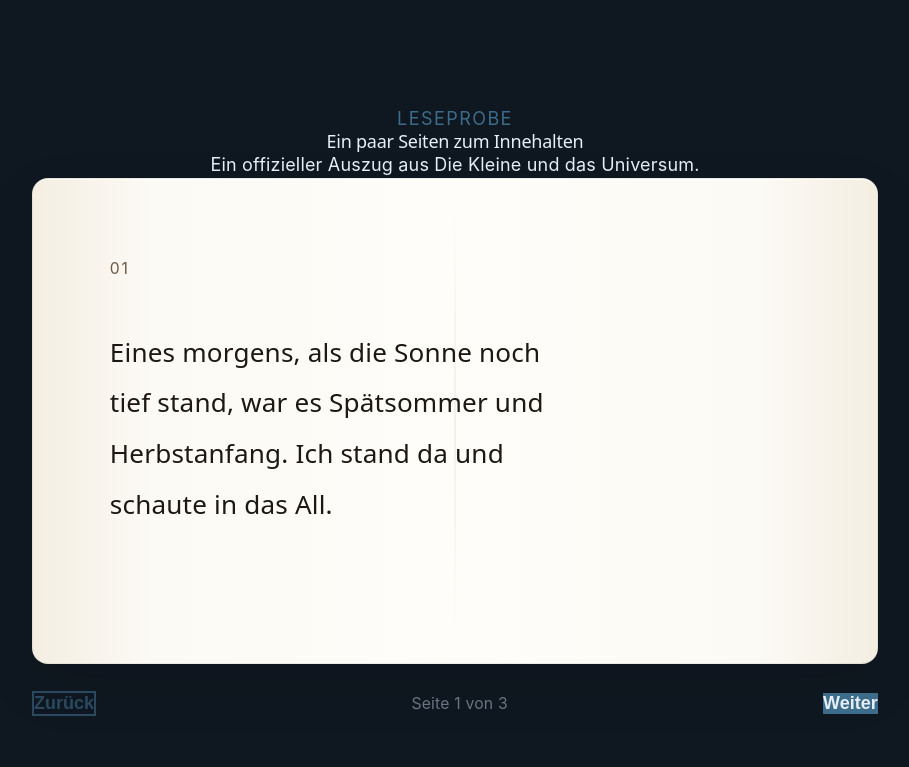
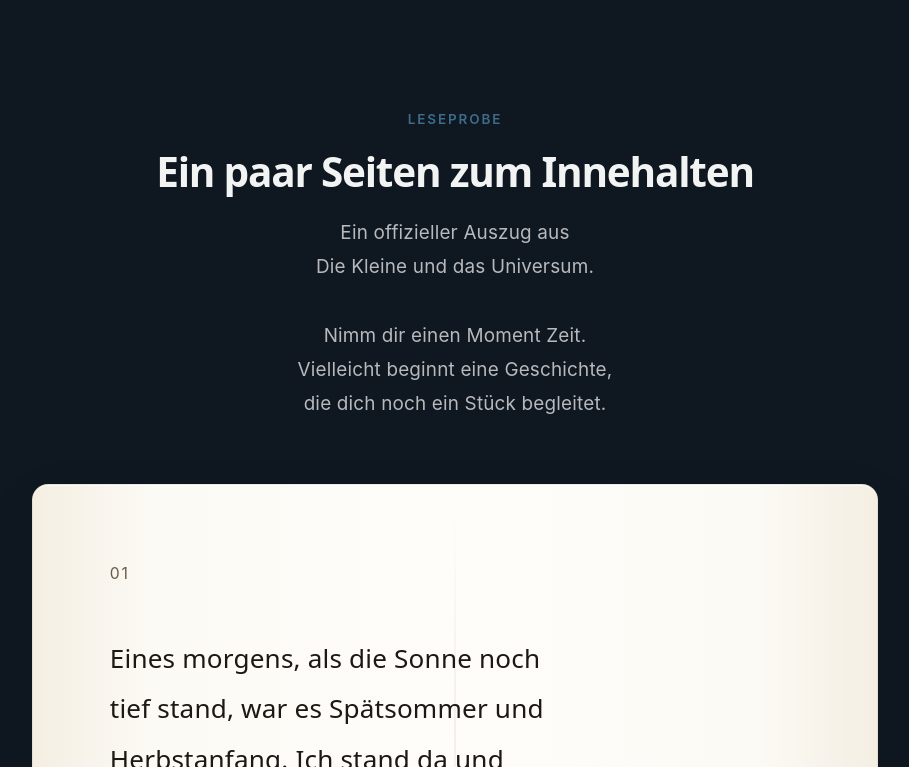
Before and after one commit to maynowak/digital-book-experience, a React (Vite) app: page / in a window 1280 px wide. Shown: the part 1433-2200 px from the top of the page, without its empty margins (185-1094 px from the left). Built offline with nearby package versions, Linux system fonts and the light colour scheme.

Commit message:
style(reading-preview): poetischer Header mit neuem Beschreibungstext, durchdachter Typografie und sanfter Einblendung

```diff
--- a/src/components/sections/ReadingPreview/ReadingPreviewSection.module.css
+++ b/src/components/sections/ReadingPreview/ReadingPreviewSection.module.css
@@ -1,5 +1,45 @@
 .section {
   padding: var(--space-9, 6rem) 0;
+}
+.section header {
+  margin-bottom: 3.5rem;
+  animation: heading-fade-in 800ms ease-out both;
+}
+.section header p:first-child {
+  text-transform: uppercase;
+  font-size: 0.75rem;
+  letter-spacing: 0.14em;
+  font-weight: 600;
+  color: var(--color-primary);
+  margin-bottom: 1rem;
+}
+.section header h2 {
+  font-size: 2.25rem;
+  font-weight: 700;
+  letter-spacing: -0.03em;
+  color: rgba(255, 255, 255, 0.95);
+  line-height: 1.08;
+  margin: 0 0 1.25rem;
+}
+.section header h2 + p {
+  max-width: 560px;
+  margin-left: auto;
+  margin-right: auto;
+  margin-top: 0;
+  font-size: 1.05rem;
+  line-height: 1.8;
+  color: rgba(255, 255, 255, 0.7);
+  white-space: pre-line;
+}
+@keyframes heading-fade-in {
+  from {
+    opacity: 0;
+    transform: translateY(20px);
+  }
+  to {
+    opacity: 1;
+    transform: translateY(0);
+  }
 }
 
 .book {
--- a/src/components/sections/ReadingPreview/ReadingPreviewSection.tsx
+++ b/src/components/sections/ReadingPreview/ReadingPreviewSection.tsx
@@ -31,7 +31,7 @@ export default function ReadingPreviewSection() {
         <SectionHeading
           overline="Leseprobe"
           title="Ein paar Seiten zum Innehalten"
-          description="Ein offizieller Auszug aus Die Kleine und das Universum."
+          description={"Ein offizieller Auszug aus\nDie Kleine und das Universum.\n\nNimm dir einen Moment Zeit.\nVielleicht beginnt eine Geschichte,\ndie dich noch ein Stück begleitet."}
         />
         <div className={styles.book}>
           <article className={styles.page} aria-live="polite">
```
